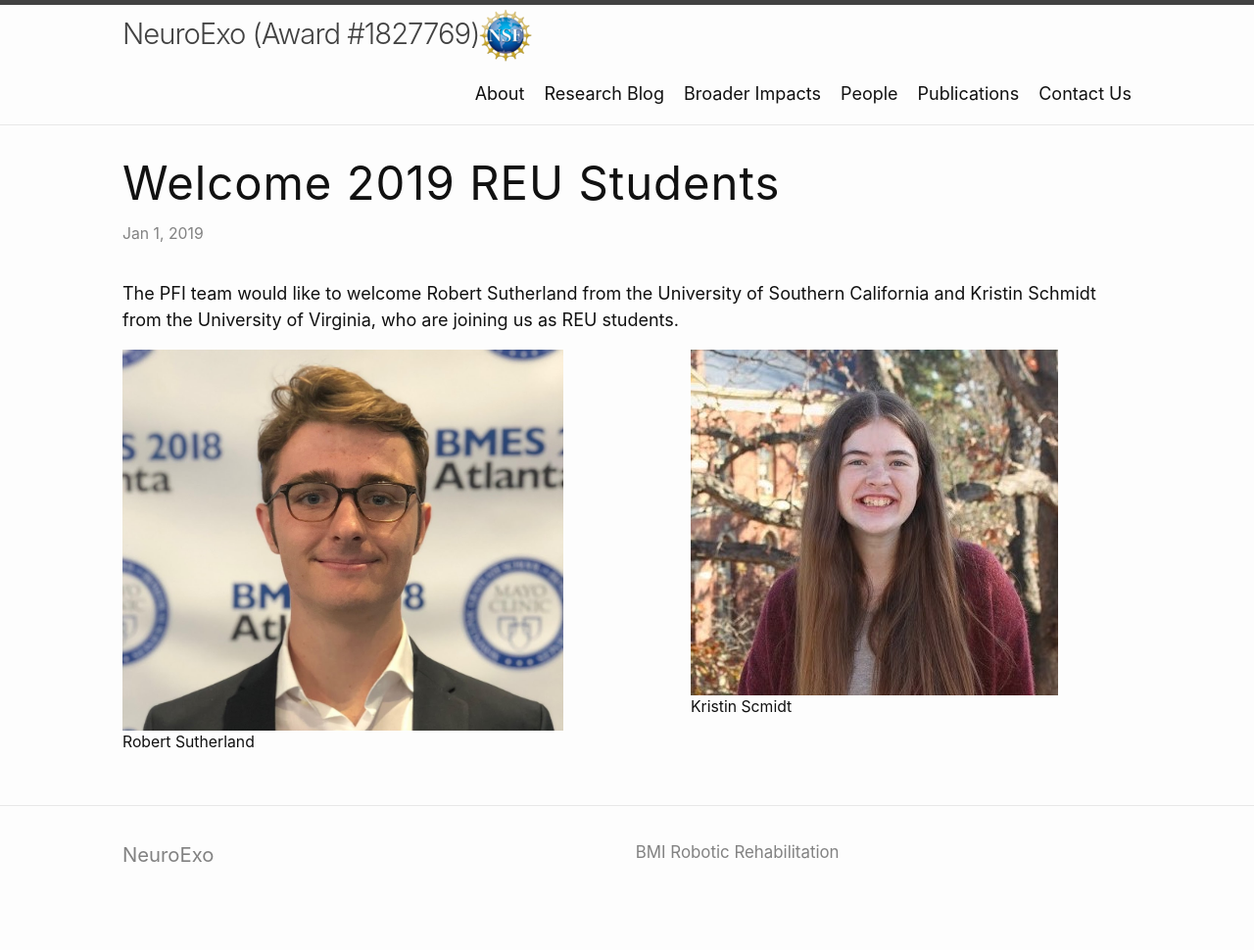
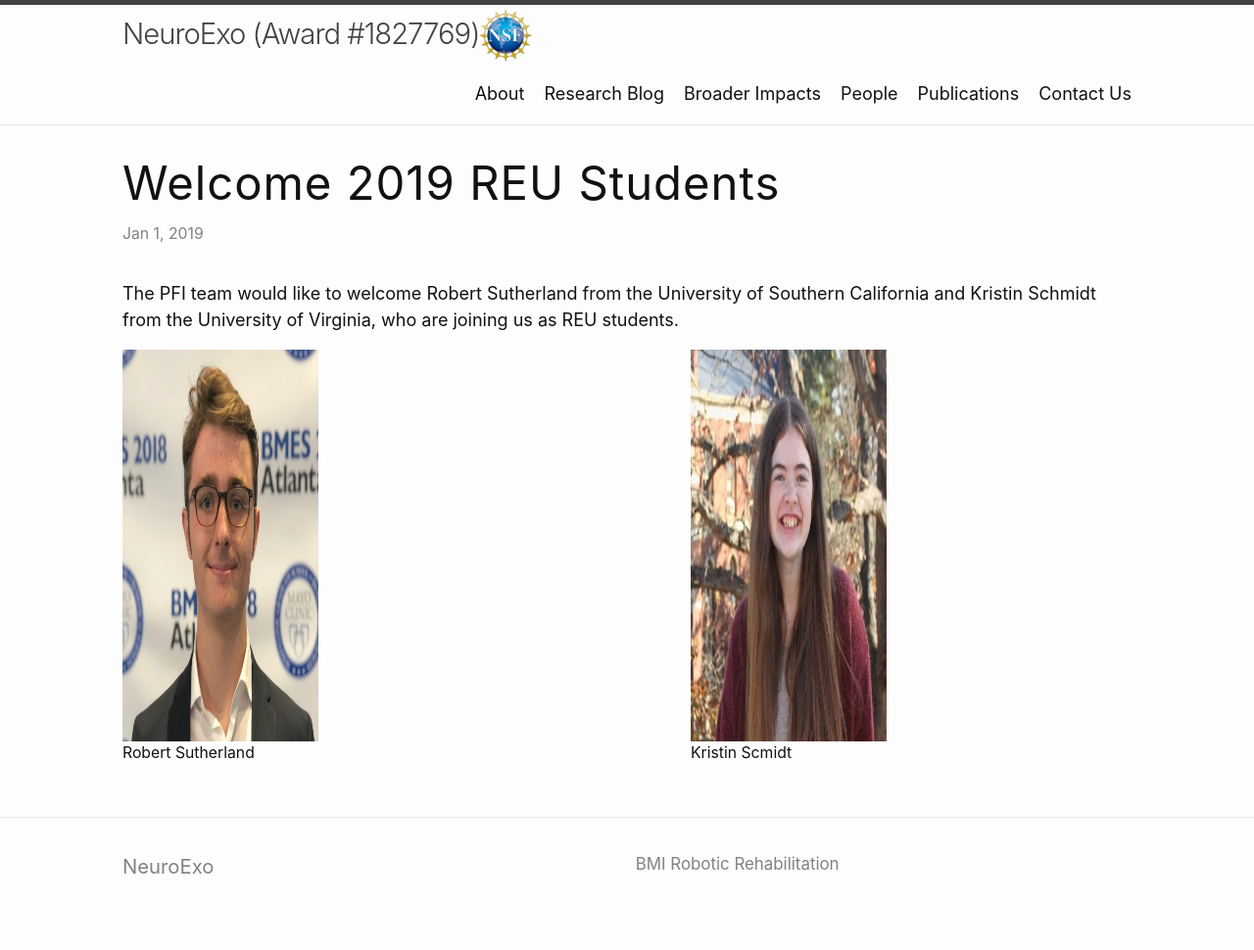
Before and after one commit to arcraik/neuroexo-website, a Jekyll site: the page built from _posts/2019-01-01-REU-Students.md, in a window 1280 px wide. Shown: the whole page at 98% size. Built offline with Jekyll 4.4.1, drawn with Linux system fonts in a browser that asks for light colours.

Commit message:
Update 2019-01-01-REU-Students.md

```diff
--- a/_posts/2019-01-01-REU-Students.md
+++ b/_posts/2019-01-01-REU-Students.md
@@ -4,11 +4,11 @@ title: Welcome 2019 REU Students
 ---
  The PFI team would like to welcome Robert Sutherland from the University of Southern California and Kristin Schmidt from the University of Virginia, who are joining us as REU students.<br>
  <figure class="post">
- <img src="/photos/RSutherland.jpg">
+ <img src="/photos/RSutherland.jpg" width="200" height="400">
  <figcaption>Robert Sutherland</figcaption>
  </figure>
 
  <figure class="rpost">
- <img src="/photos/KSchmidt.JPG">
+ <img src="/photos/KSchmidt.JPG" width="200" height="400">
  <figcaption>Kristin Scmidt</figcaption>
  </figure>
```
